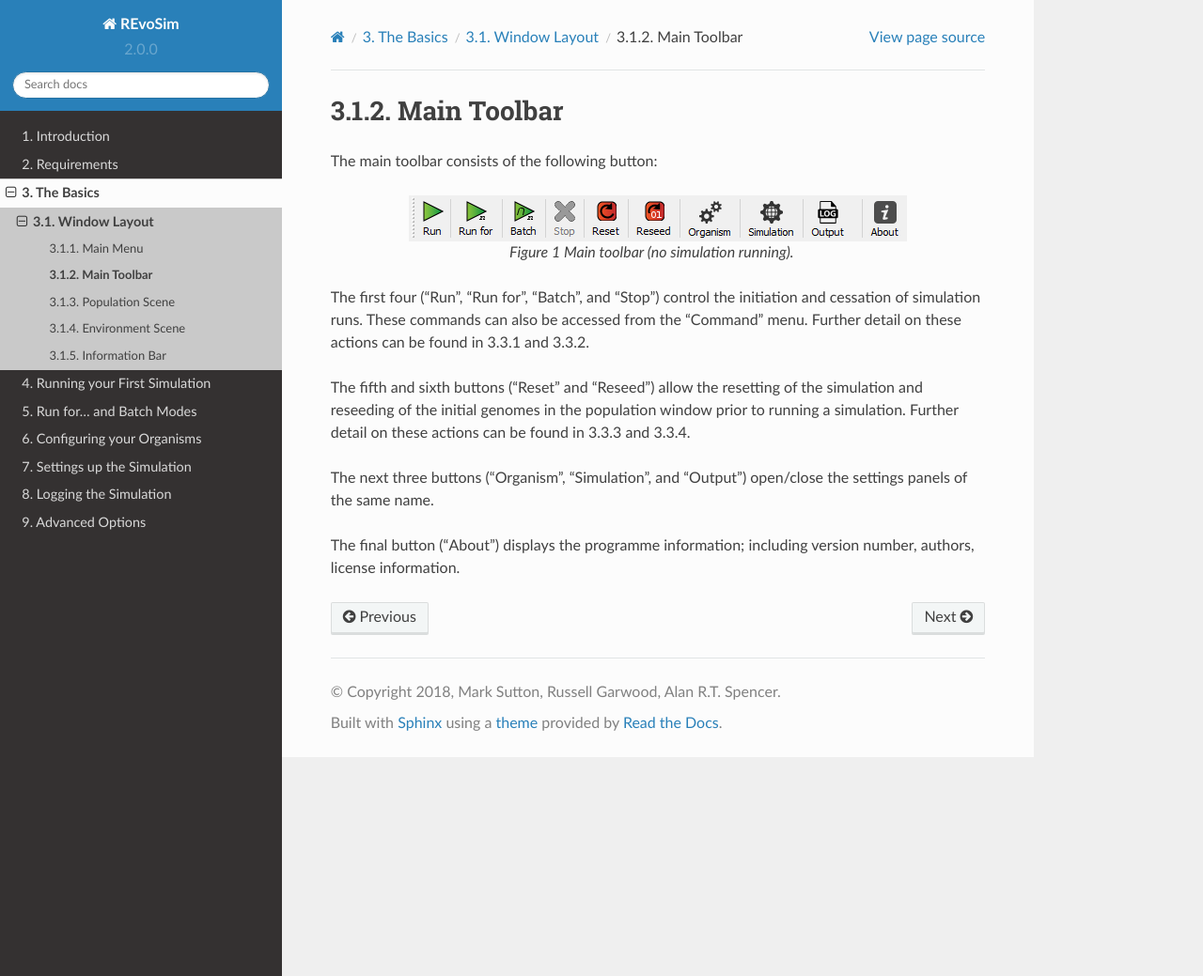
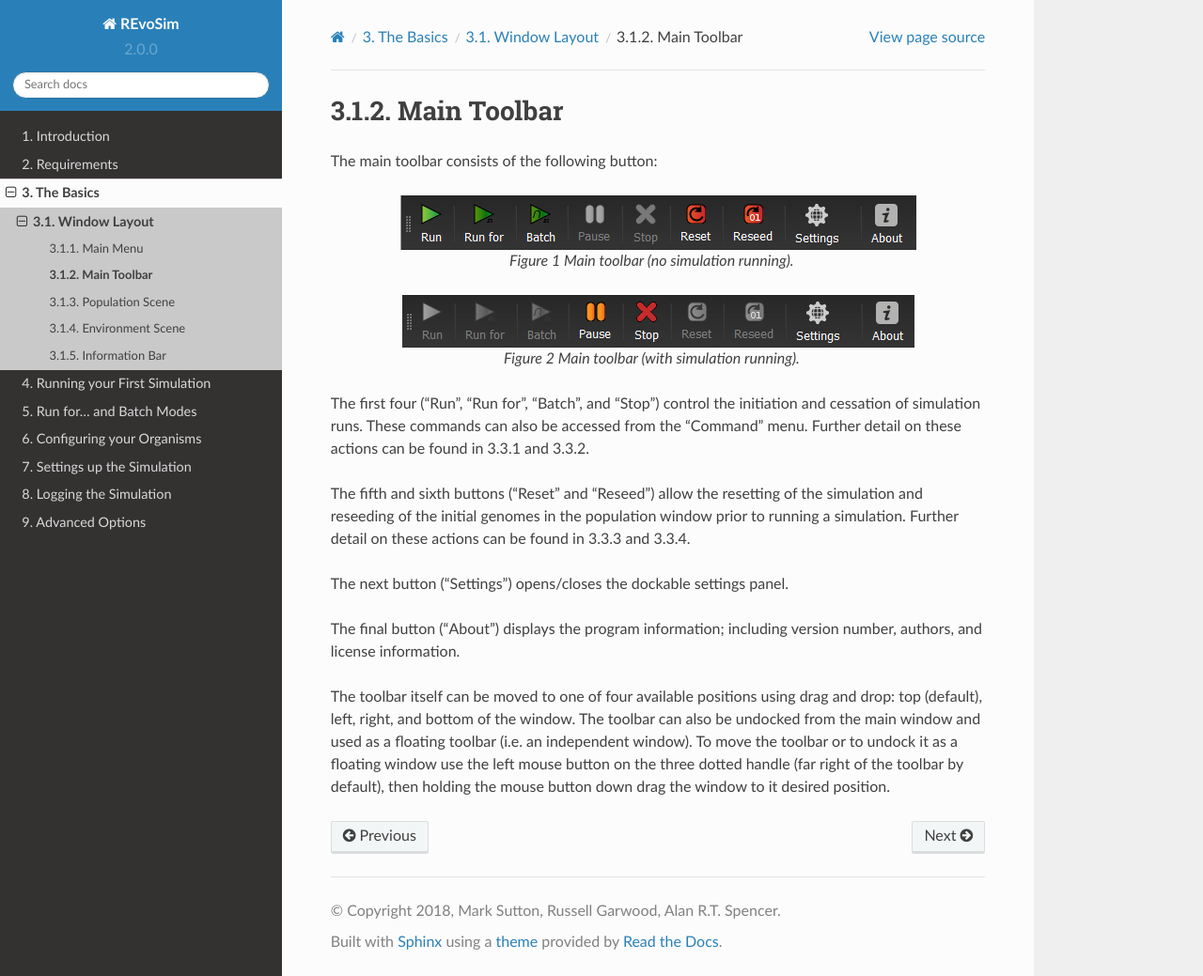
Before and after one commit to marksutton/EvoSim, a Sphinx documentation site: the page built from docs/maintoolbar.rst, in a window 1280 px wide and 1039 px high. Shown: the whole window at 94% size. Built offline with Sphinx 7.4.7 and the Read the Docs theme 2.0.0, drawn with Linux system fonts in a browser that asks for light colours.

Commit message:
Updated images to new style

```diff
--- a/docs/maintoolbar.rst
+++ b/docs/maintoolbar.rst
@@ -3,16 +3,23 @@ Main Toolbar
 
 The main toolbar consists of the following button:
 
-.. figure:: _static/main_toolbar.png
+.. figure:: _static/mainToolbar.png
     :align: center
 
     Figure 1 Main toolbar (no simulation running).
+
+.. figure:: _static/mainToolbarInRun.png
+    :align: center
+
+    Figure 2 Main toolbar (with simulation running).
 
 
 The first four (“Run”, “Run for”, “Batch”, and “Stop”) control the initiation and cessation of simulation runs. These commands can also be accessed from the “Command” menu. Further detail on these actions can be found in 3.3.1 and 3.3.2.
 
 The fifth and sixth buttons (“Reset” and “Reseed”) allow the resetting of the simulation and reseeding of the initial genomes in the population window prior to running a simulation. Further detail on these actions can be found in 3.3.3 and 3.3.4.
 
-The next three buttons (“Organism”, “Simulation”, and “Output”) open/close the settings panels of the same name.
+The next button (“Settings”) opens/closes the dockable settings panel.
 
-The final button (“About”) displays the programme information; including version number, authors, license information.
+The final button (“About”) displays the program information; including version number, authors, and license information.
+
+The toolbar itself can be moved to one of four available positions using drag and drop: top (default), left, right, and bottom of the window. The toolbar can also be undocked from the main window and used as a floating toolbar (i.e. an independent window). To move the toolbar or to undock it as a floating window use the left mouse button on the three dotted handle (far right of the toolbar by default), then holding the mouse button down drag the window to it desired position.
--- a/docs/windowlayout.rst
+++ b/docs/windowlayout.rst
@@ -1,7 +1,7 @@
 Window Layout
 =============
 
-.. figure:: _static/window_layout.png
+.. figure:: _static/windowLayoutWithText.png
     :align: center
 
 Each of the above mentioned features is documented in more detail on the following pages:
```
Also changed, not shown: docs/_static/mainToolbar.png (added), docs/_static/mainToolbarInRun.png (added), docs/_static/main_toolbar.png (deleted), docs/_static/populationWindowVisulisationModes.png (added), docs/_static/windowLayoutWithText.png (added), docs/_static/window_layout.png (deleted).
